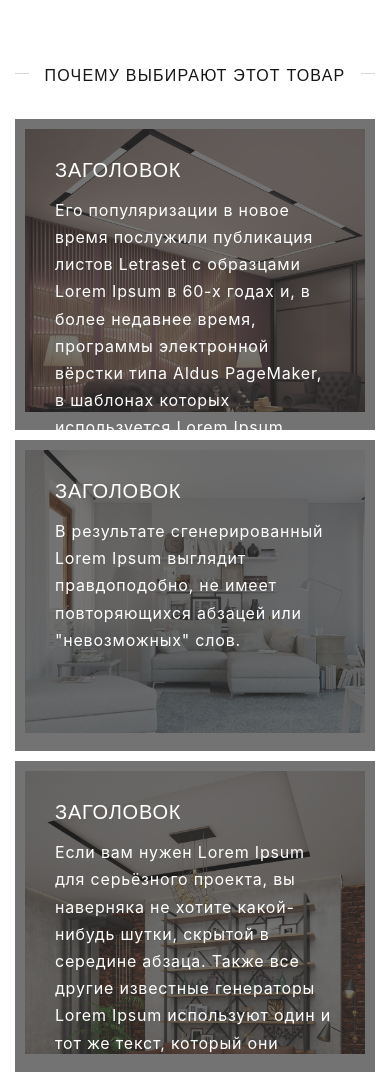
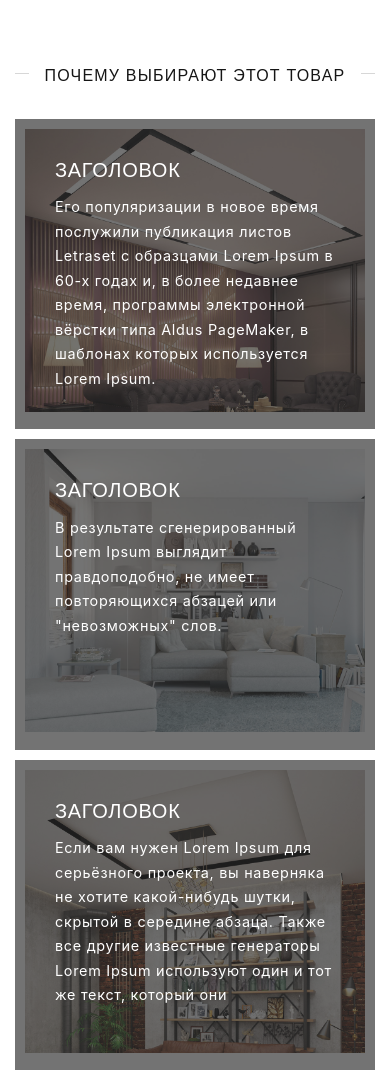
Before and after one commit to PetrovaNina/Skirting-Board, a website: page categories.html in a window 390 px wide. Shown: the part 1603-2675 px from the top of the page. Drawn offline with nearby package versions, Linux system fonts and the light colour scheme; a web font is replaced by a local one.

Commit message:
feat: updated styles of grid galery text for mobile

```diff
--- a/css/categories.css
+++ b/css/categories.css
@@ -167,6 +167,12 @@
   }
 }
 
+@media (max-width: 480px) {
+  .grid-item {
+    position: relative;
+    font-size: 0.9em;
+  }
+}
 
 /*
 320px — 480px: Mobile devices
```
